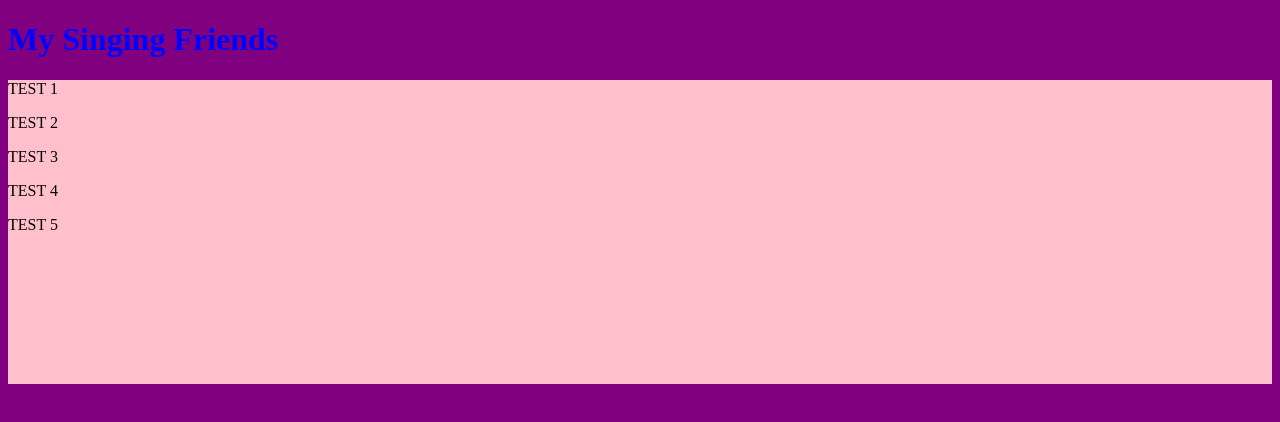
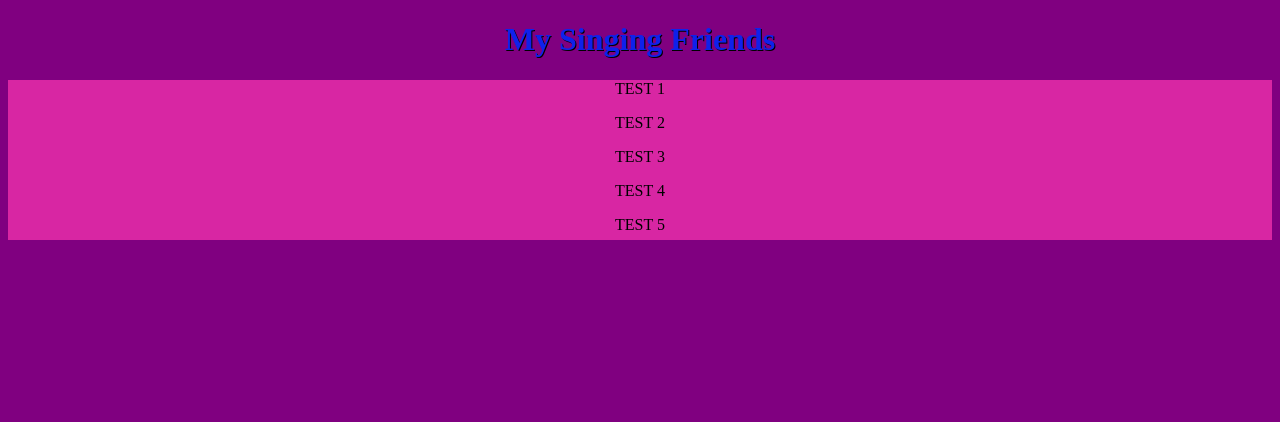
Before and after one commit to KirstenMyette/JSLoopLab, a plain HTML site: page index.html in a window 1280 px wide. Drawn offline with Linux system fonts and the light colour scheme.

Commit message:
changed/styled html more

```diff
--- a/java.js
+++ b/java.js
@@ -4,9 +4,9 @@ var friendsArray= ["Matt", "Josh", "January", "Brandi", "Daniel"]
 
 
 for (var i = 0; i < friends.length; i++) {
-  console.log(friends[i]);
-for (var j = 99 ; j > 1 ; j--)
-    console.log(j + " lines of code in the file, " + j + " lines of code; " + friendsArray[i] + " strikes one out, clears it all out, " + (j-1) + " lines of code in the file");
+    console.log(friends[i]);
+    for (var j = 99; j > 1; j--)
+        console.log(j + " lines of code in the file, " + j + " lines of code; " + friendsArray[i] + " strikes one out, clears it all out, " + (j - 1) + " lines of code in the file");
     if (j = 1) {
         console.log(j + " line of code in the file, " + j + " line of code; " + friendsArray[i] + " strikes one out, clears it all out, no more lines of code in the file");
     }
--- a/styles.css
+++ b/styles.css
@@ -3,11 +3,14 @@ body {
 }
 
 h1 {
-color: blue;
+color: #0F21EB;
+text-shadow: 1px 1px black;
+text-align: center;
 }
 
 .friend {
-    background-color: pink;
-    height: 19em;
+    background-color: #D826A3;
+    height: 10em;
+    text-align: center;
     text-transform: uppercase;
 }
```
